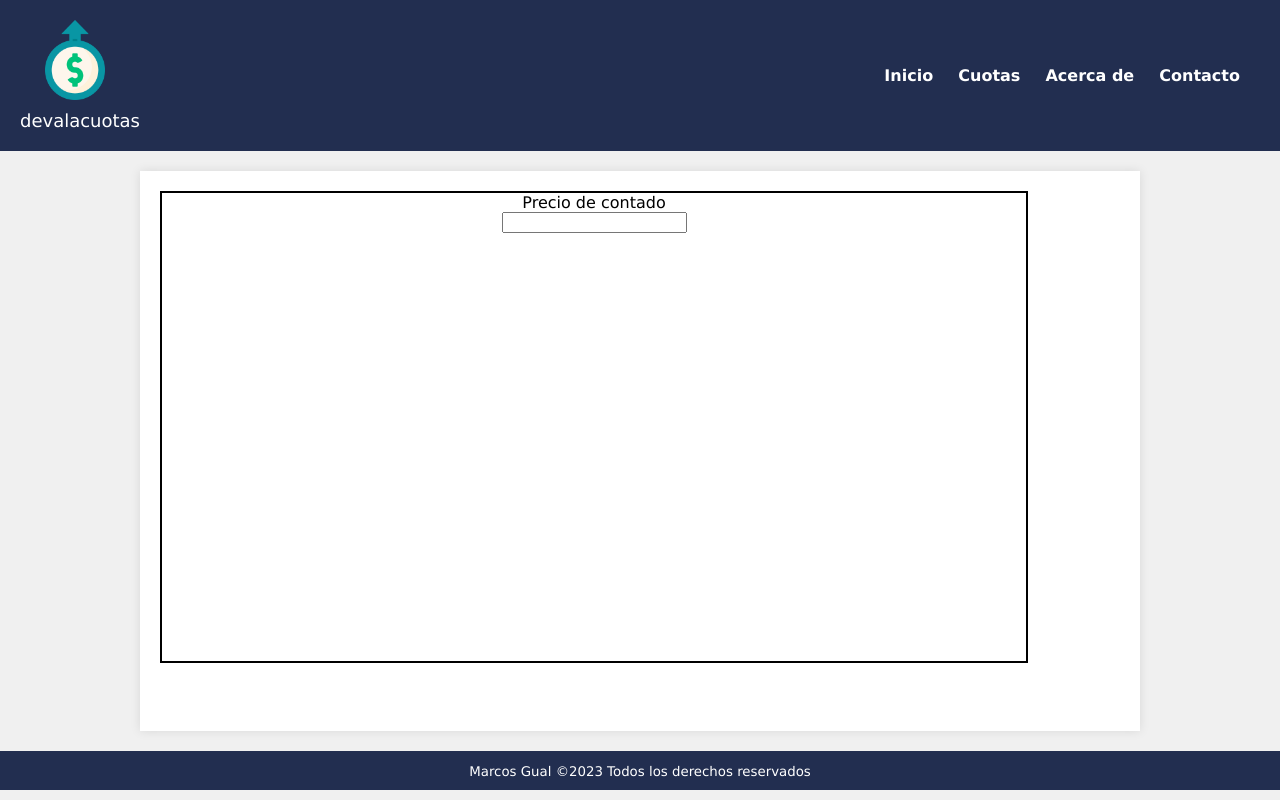
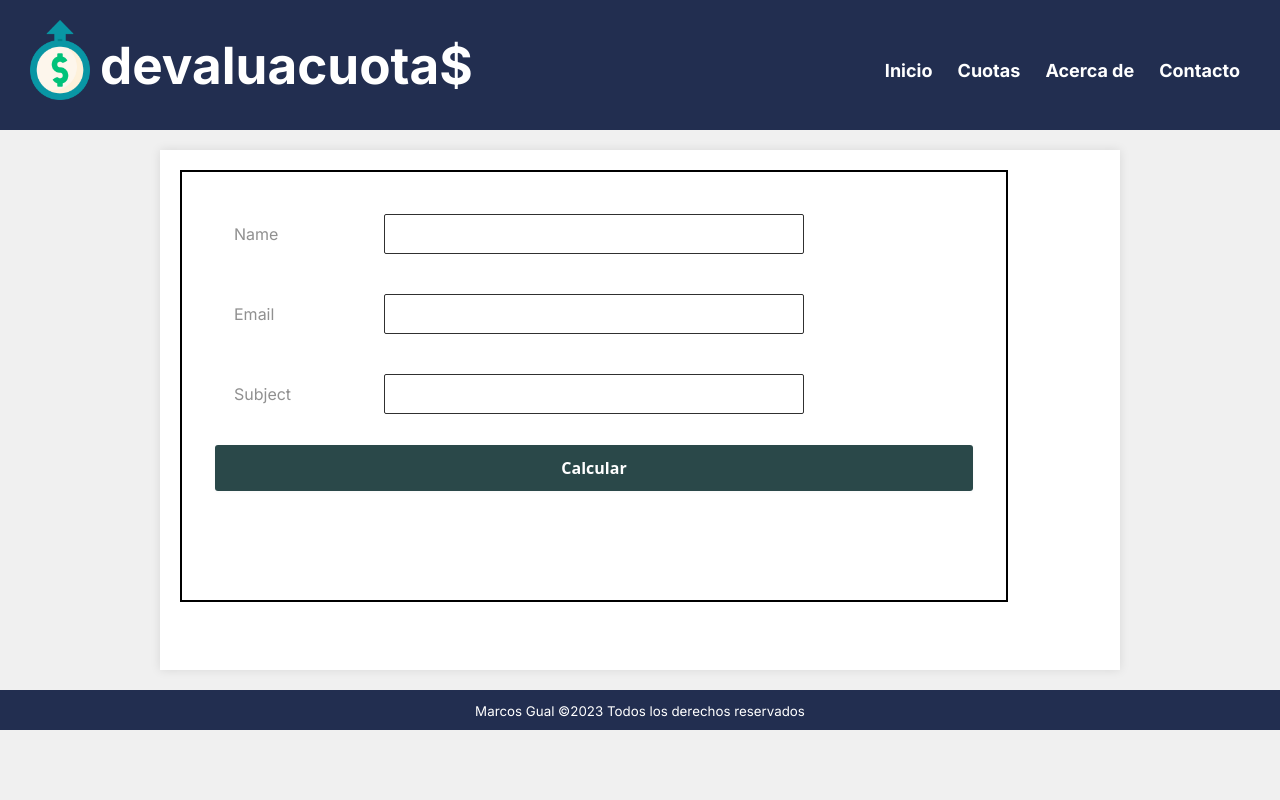
Before and after one commit to MarcosGual/devaluacuotapp, a plain HTML site: page frontend/index.html in a window 1280 px wide. Drawn offline with Linux system fonts and the light colour scheme.

Commit message:
add: más estilos (botones y form)

```diff
--- a/frontend/index.html
+++ b/frontend/index.html
@@ -10,7 +10,7 @@
     <header>
       <div class="logo">
         <img src="./img/6203095.png" alt="Logo de tu sitio" width="100" />
-        <span>devalacuotas</span>
+        <h2>devaluacuota$</h2>
       </div>
       <nav>
         <!-- Aquí puedes agregar tu menú de navegación si lo tienes -->
@@ -24,16 +24,24 @@
     </header>
     <main>
       <section>
-        <form>
-            <div class="form-input">
-                <label for="contado">Precio de contado</label>
-                <input type="number" name="precioContado" id="precioContado">
-            </div>
+        <form action="" class="form">
+
+          <input type="text" placeholder="Name" class="form__input" id="name" />
+          <label for="name" class="form__label">Name</label>
+
+          <input type="email" placeholder="Email" class="form__input" id="email" />
+          <label for="email" class="form__label">Email</label>
+
+          <input type="text" placeholder="Subject" class="form__input" id="subject" />
+          <label for="subject" class="form__label">Subject</label>
+
+          <button class="button">Calcular</button>
         </form>
       </section>
     </main>
     <footer>
       <small>Marcos Gual &copy;2023 Todos los derechos reservados</small>
     </footer>
+    <script src="./index.js"></script>
   </body>
 </html>
--- a/frontend/styles/index.css
+++ b/frontend/styles/index.css
@@ -1,17 +1,35 @@
-:root{
+@import url('https://fonts.googleapis.com/css2?family=Inter:wght@100;200;300;400;500;600;700;800;900&display=swap');
+
+:root {
     --first-color: #2A4849;
     --second-color: #222e50;
     --third-color: #426B69;
     --fourth-color: #8BB174;
     --fifth-color: #B5CA8D;
+    --black: #303030;
+    --grey: #909090;
+    --off-white: #EDEEE9;
+    --code: #D8DBCE;
+}
+
+*,
+*::before,
+*::after {
+    margin: 0;
+    padding: 0;
+    box-sizing: border-box;
+    text-decoration: none;
+}
+
+html {
+    overflow-x: hidden;
 }
 
 body {
-    font-family: Verdana, Geneva, Tahoma, sans-serif;
-    margin: 0;
-    padding: 0;
+    font-family: 'Inter', sans-serif;
     background-color: #f0f0f0;
     height: 100vh;
+    width: 100%;
 }
 
 header {
@@ -19,20 +37,36 @@ header {
     color: #fff;
     padding: 20px;
     display: flex;
+    flex-wrap: wrap;
     justify-content: space-between;
     align-items: center;
+    font-size: 18px;
 }
 
-.logo{
+.logo {
     display: flex;
-    flex-direction: column;
+    /* flex-direction: column; */
     font-size: large;
+    justify-content: center;
+    align-items: center;
+    width: auto;
 }
 
 .logo img {
     max-width: 80px;
     margin-bottom: 10px;
-    margin-left: 15px;
+    /* margin-left: 15px; */
+}
+
+.logo h2 {
+    font-size: clamp(2rem, 4vw, 5rem);
+}
+
+nav {
+    display: flex;
+    justify-content: center;
+    margin-top: 10px;
+    margin-left: 20px;
 }
 
 nav ul {
@@ -46,7 +80,7 @@ nav li {
     margin-right: 20px;
 }
 
-nav ul li a:hover{
+nav ul li a:hover {
     color: antiquewhite;
 }
 
@@ -65,7 +99,7 @@ main {
     box-shadow: 0 0 10px rgba(0, 0, 0, 0.1);
 }
 
-main section{
+main section {
     width: 90%;
     height: 90%;
     border: black 2px solid;
@@ -83,13 +117,135 @@ footer a {
     text-decoration: none;
 }
 
-.form-input{
+/*
+.form-input {
     height: 200px;
     display: flex;
     flex-direction: column;
     align-items: center;
 }
 
-.form-input input{
+.form-input input {
     margin: 20;
+} */
+
+.form {
+    align-self: center;
+    display: flex;
+    flex-direction: column;
+    padding: 2rem;
 }
+
+.form__input {
+    width: clamp(120px, 100%, 420px);
+    height: 2.5rem;
+    padding: 0 1.25rem;
+    border: 1px solid var(--black);
+    border-radius: 2px;
+    margin: 0.625rem auto;
+    transition: all 250ms;
+}
+
+@media (min-width: 768px) {
+    .form__input {
+        width: clamp(120px, 35vw, 420px);
+    }
+}
+
+.form :focus {
+    outline: none;
+    border-top-color: rgba(0, 0, 0, 0.1);
+}
+
+.form :focus+.form__label,
+:not(:placeholder-shown)+.form__label {
+    transform: translateY(-4.50rem) scale(1);
+    color: var(--black);
+}
+
+.form ::placeholder {
+    display: none;
+    color: transparent;
+    -webkit-user-select: none;
+    /* Safari */
+    -ms-user-select: none;
+    /* IE 10 and IE 11 */
+    user-select: none;
+    /* Standard syntax */
+    position: relative;
+}
+
+.form:not(:placeholder-shown) {
+    border-top-color: rgba(0, 0, 0, 0.5);
+}
+
+.form__label {
+    font-size: 1rem;
+    color: var(--grey);
+    display: block;
+
+    /* Moves the label on TOP of the placeholder */
+    /* You'll need to change this as needed */
+    transform: translate(1.25rem, -2.5rem);
+    transform-origin: 0 0;
+    /* Used later for transitions */
+    transition: all 500ms;
+
+    -webkit-user-select: none;
+    /* Safari */
+    -ms-user-select: none;
+    /* IE 10 and IE 11 */
+    user-select: none;
+    /* Standard syntax */
+
+    /* THIS PART IS IMPORTANT! */
+    /* This line prevents the label from being selected.*/
+    /* This is crucial because if this line doesn't exist, users can
+       click on the label, instead of the input field. That's bad UX! */
+    pointer-events: none;
+}
+
+.button {
+  align-items: center;
+  background-clip: padding-box;
+  background-color: var(--first-color);
+  border: 1px solid transparent;
+  border-radius: .25rem;
+  box-shadow: rgba(0, 0, 0, 0.02) 0 1px 3px 0;
+  box-sizing: border-box;
+  color: #fff;
+  cursor: pointer;
+  display: inline-flex;
+  font-family: system-ui,-apple-system,system-ui,"Helvetica Neue",Helvetica,Arial,sans-serif;
+  font-size: 16px;
+  font-weight: 600;
+  justify-content: center;
+  line-height: 1.25;
+  margin: 0;
+  min-height: 3rem;
+  padding: calc(.875rem - 1px) calc(1.5rem - 1px);
+  position: relative;
+  text-decoration: none;
+  transition: all 250ms;
+  user-select: none;
+  -webkit-user-select: none;
+  touch-action: manipulation;
+  vertical-align: baseline;
+  width: auto;
+}
+
+.button:hover,
+.button:focus {
+  background-color: var(--fourth-color);
+  box-shadow: rgba(0, 0, 0, 0.1) 0 4px 12px;
+}
+
+.button:hover {
+  transform: translateY(-1px);
+}
+
+.button:active {
+  background-color: var(--fourth-color);
+  box-shadow: rgba(0, 0, 0, .06) 0 2px 4px;
+  transform: translateY(0);
+}
```
Also changed, not shown: frontend/index.js (added).
